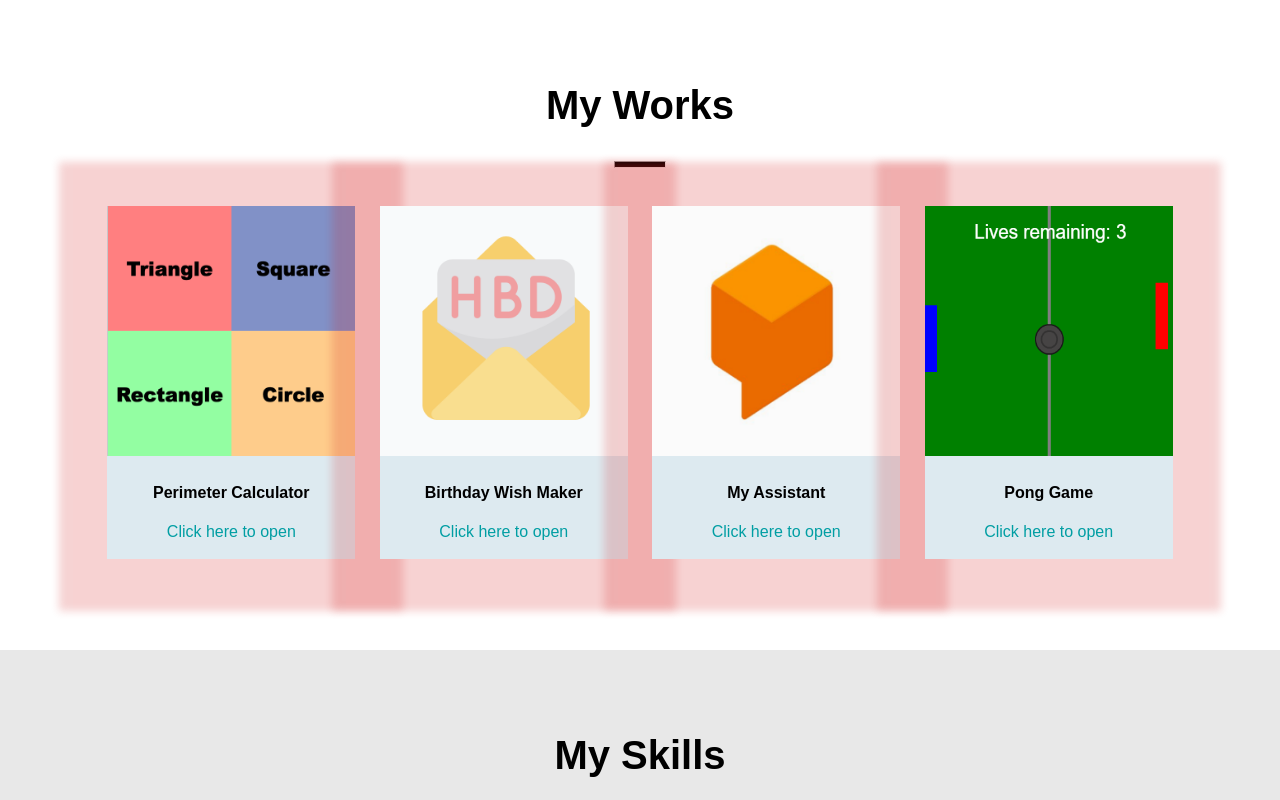
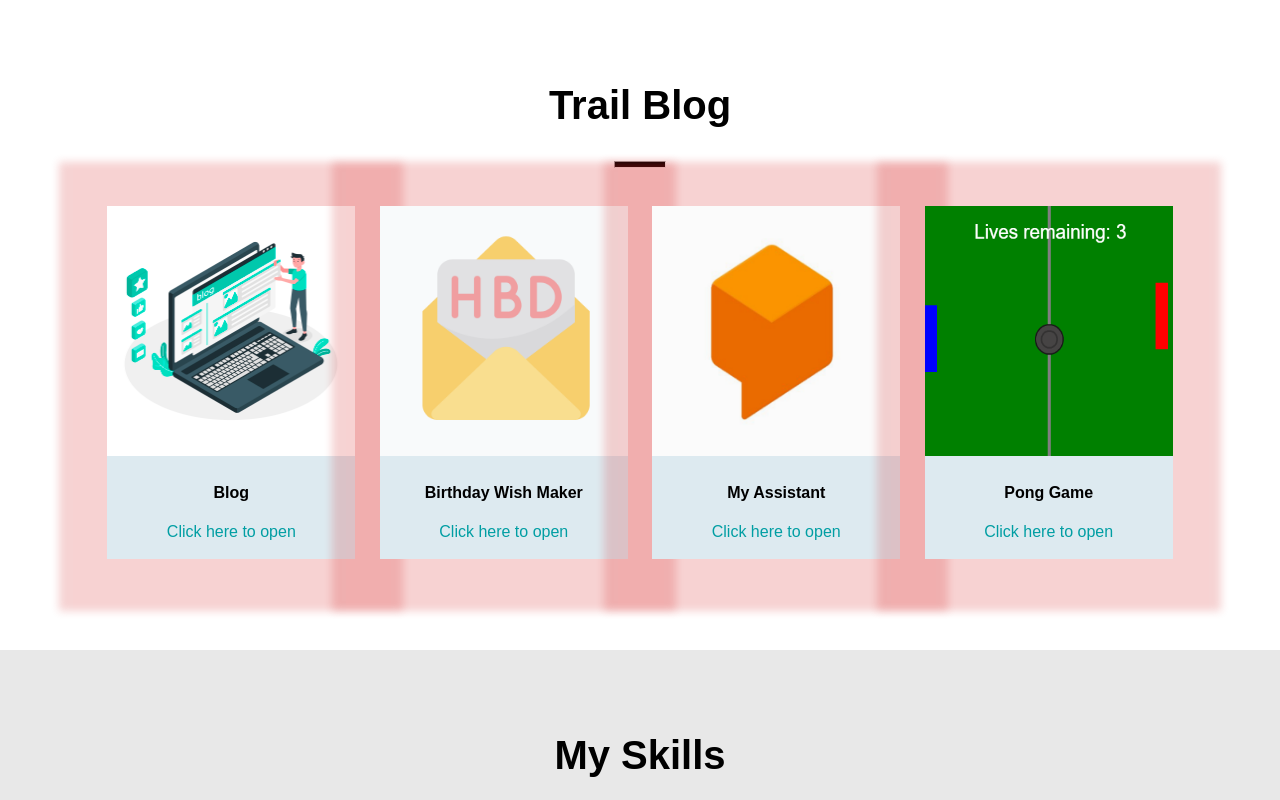
Before and after one commit to shalini1127/shalini3.githib.io, a plain HTML site: page index.html in a window 1280 px wide. Shown: the top 800 px of the page. Drawn offline with Linux system fonts and the light colour scheme.

Commit message:
Update index.html

```diff
--- a/index.html
+++ b/index.html
@@ -9,15 +9,15 @@
 
 <body>
     <section id="works">
-        <h1>My Works</h1>
+        <h1>Trail Blog</h1>
         <hr>
         <div class="row">
             <div class="card">
-                <img src="perimeter.png">
+                <img src="Blog.jpg">
                 <div class="container">
-                    <h4><b>Perimeter Calculator</b></h4>
+                    <h4><b>Blog</b></h4>
                     <p>
-                        <a href="https://studio.code.org/projects/applab/QQAlUIocQeTL7k2SGHIKaerjiROXChGCxM4ly18liGk" target="_blank">
+                        <a href="https://shalini1127.github.io/Blog/" target="_blank">
                         Click here to open
                         </a>
                     </p>
```
